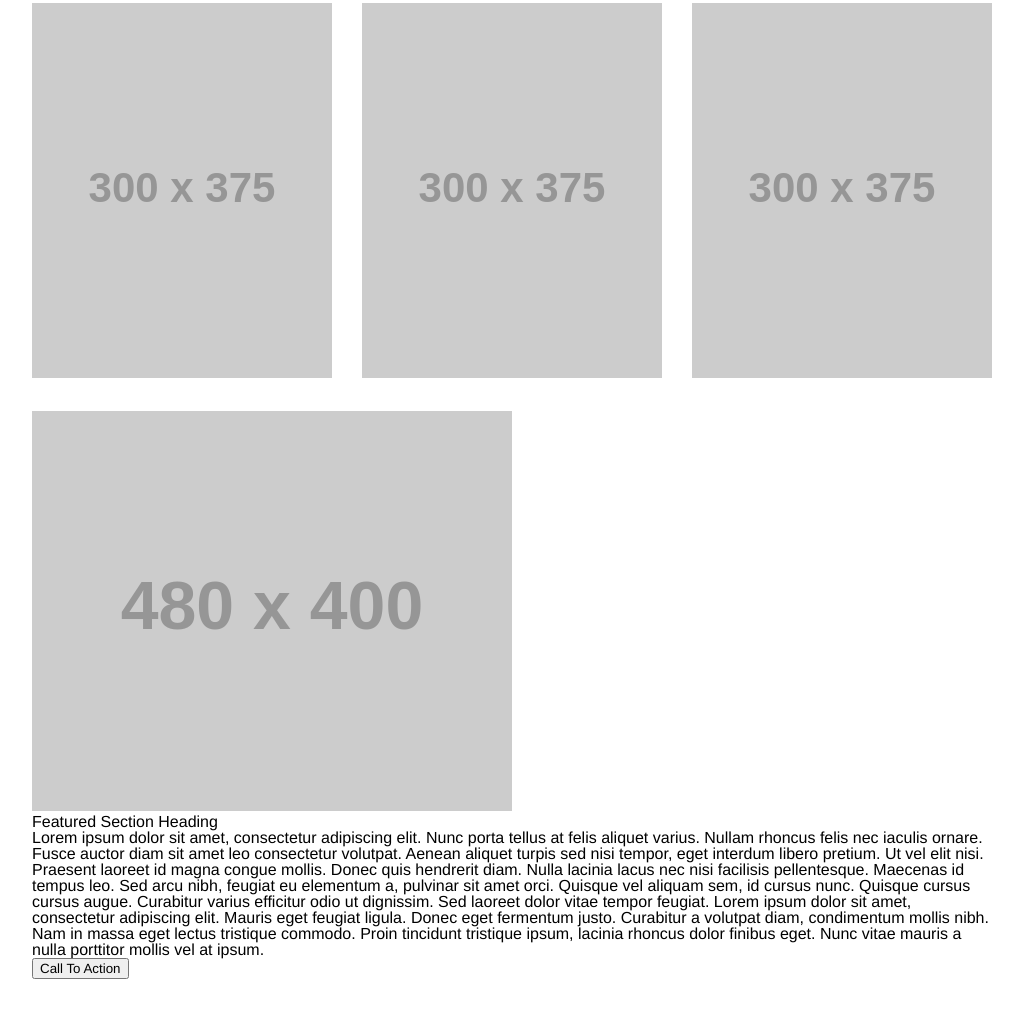
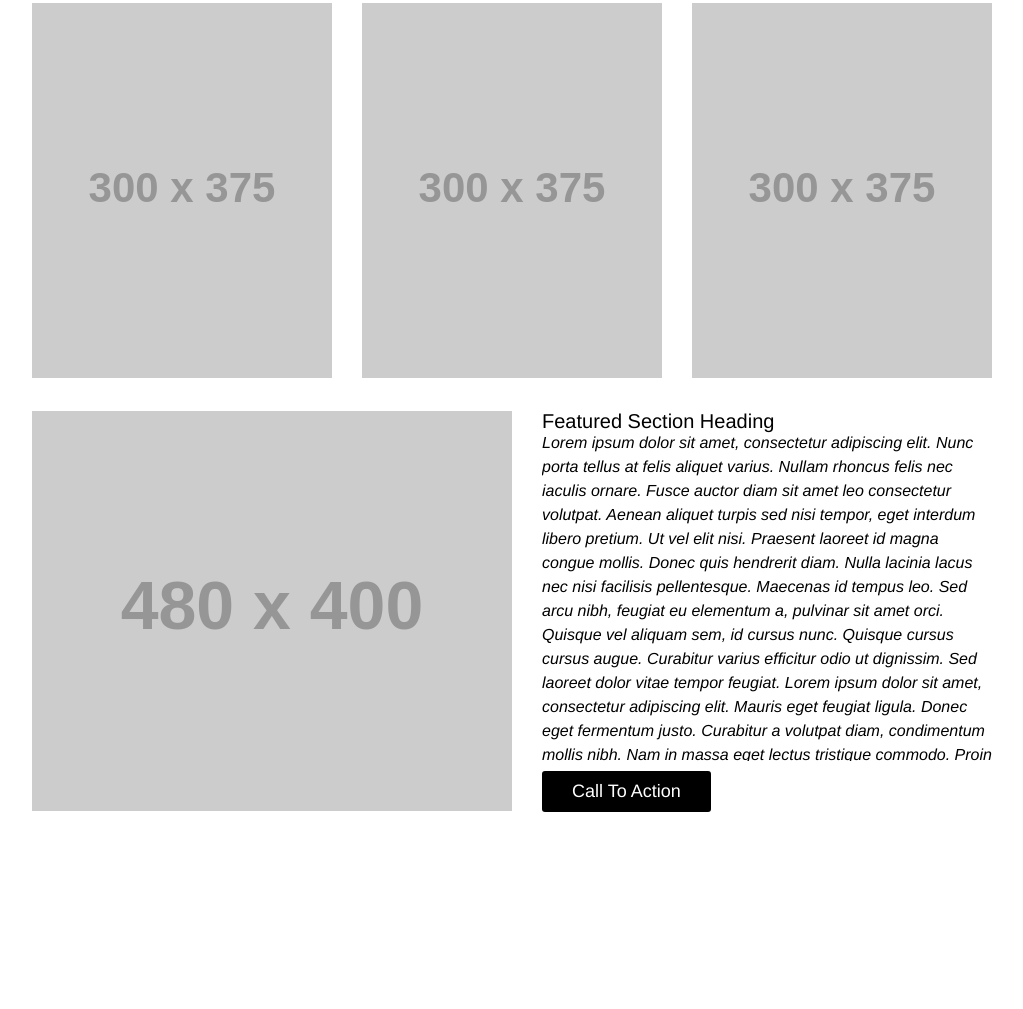
Before and after one commit to jcqnly/wireframe, a plain HTML site: page index.html in a window 1280 px wide. Shown: the part 639-1648 px from the top of the page, without its empty margins (128-1151 px from the left). After the commit the page ends 1481 px from the top, so only its background shows below. Drawn offline with Linux system fonts and the light colour scheme; placeholder pictures from the web are drawn by us.

Commit message:
add button

```diff
--- a/style.css
+++ b/style.css
@@ -43,3 +43,46 @@ main li {
 main li:nth-child(2n) {
   margin: 30px 30px 30px 30px;
 }
+
+section {
+  margin-bottom: 30px;
+}
+
+section img {
+  float: left;
+}
+
+section div {
+  width: calc(50% - 30px);
+  float: left;
+  padding-left: 30px;
+  margin-bottom: 30px;
+}
+
+section h2 {
+  font-size: 20px;
+  margin-top: 0px;
+  margin-bottom: 0px;
+}
+
+section p {
+  height: 330px;
+  overflow: auto;
+  font-style: italic;
+  line-height: 24px;
+}
+
+button {
+  border: none;
+  padding: 10px 30px;
+  background: #000;
+  color: #fff;
+  border-radius: 3px;
+  font-size: 18px;
+  margin-top: 10px;
+  cursor: pointer;
+}
+
+button:hover {
+  background: green;
+}
```
